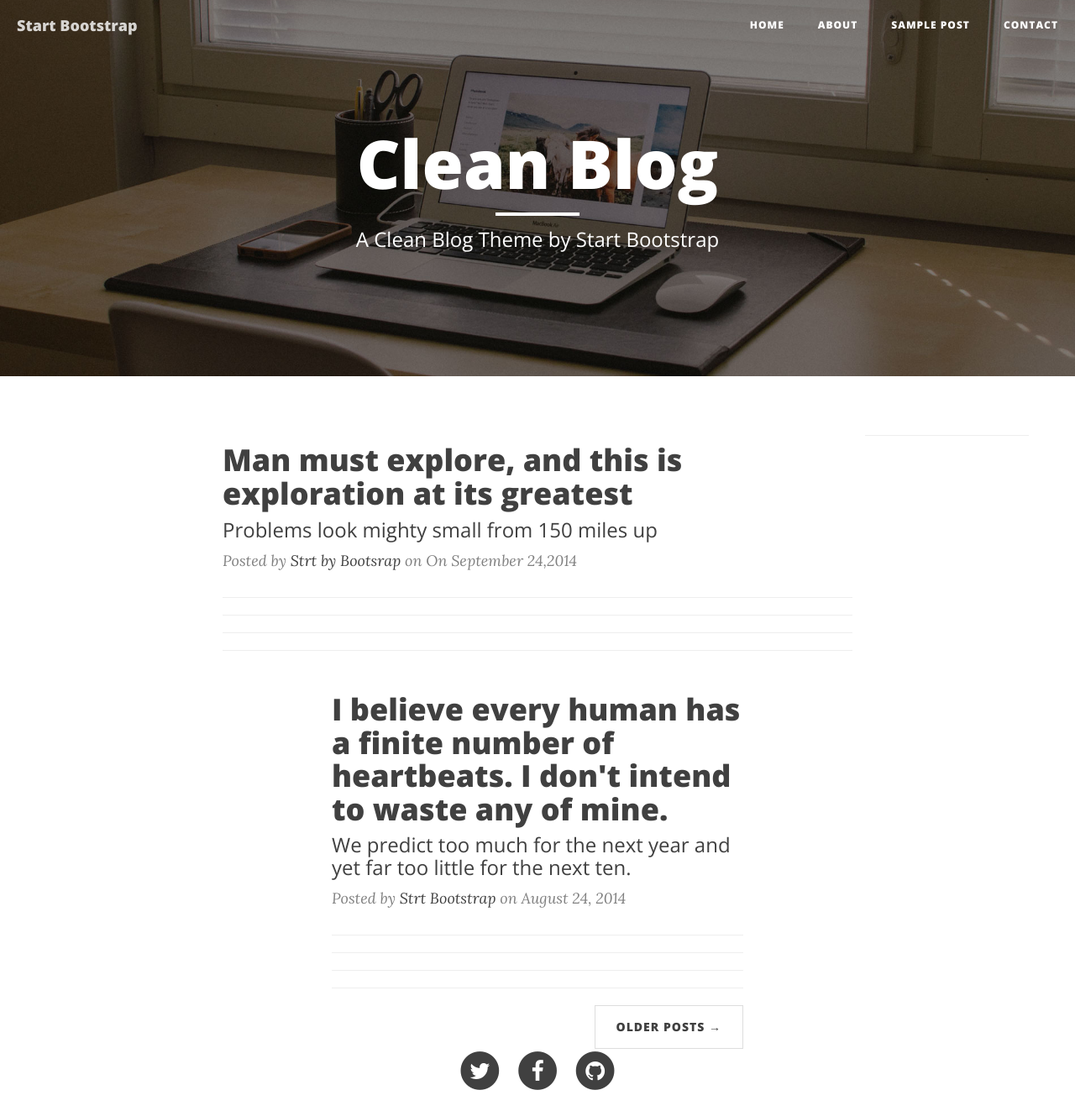
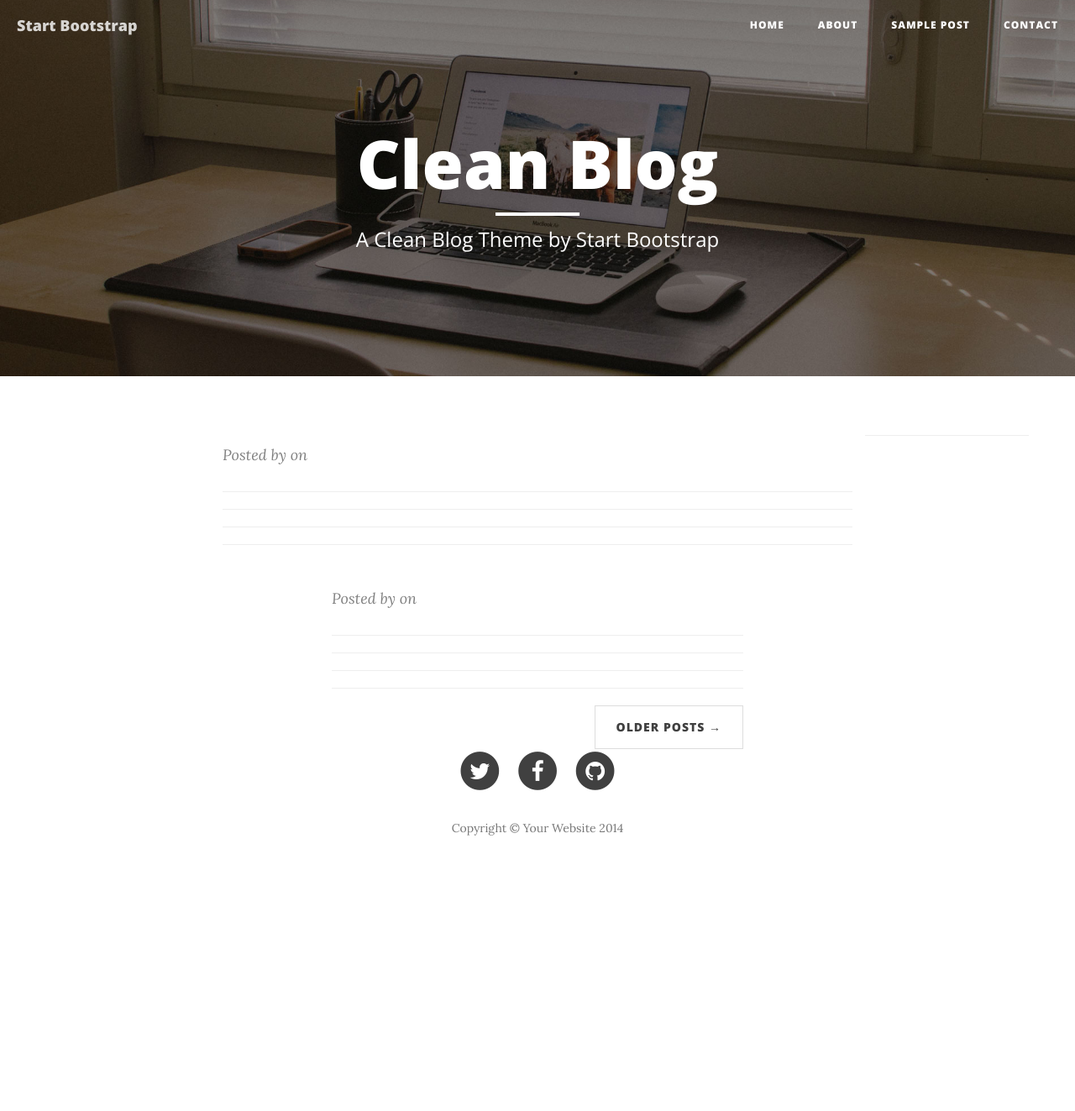
Before and after one commit to raitraak/pseudoprojekt, a PHP site: page / in a window 1280 px wide. Shown: the top 1323 px of the page at 84% size. After the commit the page ends 995 px from the top, so only its background shows below. Run offline with PHP 8.4, Linux system fonts and the light colour scheme; data comes from the database, SQL or seed files in the repository; both versions use the stored data as it was after the commit; some libraries are stand-ins or nearby versions.

Commit message:
31_#andmebaasist andmete võtmine [Delivers #106053172];

```diff
--- a/index.php
+++ b/index.php
@@ -1,24 +1,25 @@
 
 <?php
 
-$posts[] = array(
+$servername = 'localhost';
+$username = 'root';
+$pass = '';
+$dbname = 'blog';
 
-"Man must explore, and this is exploration at its greatest",
-"Problems look mighty small from 150 miles up",
-"Strt by Bootsrap",
-"On September 24,2014"
+$conn = new mysqli($servername, $username, $pass, $dbname);
 
-);
+if ($conn->connect_error) {
+    die("connection failed: " .$conn->connect_error);
+}
 
-$posts[] = array(
+$sql = "SELECT * FROM POSTS JOIN AUTHORS";
+$result = $conn->query($sql);
+if(mysqli_num_rows($result)>0) {
+    while($row=mysqli_fetch_assoc($result)) {
 
-    "I believe every human has a finite number of heartbeats. I don't intend to waste any of mine.",
-    "We predict too much for the next year and yet far too little for the next ten.",
-    "Strt Bootstrap",
-    "August 24, 2014"
-
-
-);
+        $posts[] = $row;
+    }
+}
 
 
 ?>
@@ -113,19 +114,19 @@ $posts[] = array(
 
     <!-- Main Content -->
     <div class="container">
-        <?php foreach ($posts as $items): ?>
+        <?php foreach ($posts as $post): ?>
         <div class="row">
             <div class="col-lg-8 col-lg-offset-2 col-md-10 col-md-offset-1">
                 <div class="post-preview">
                     <a href="post.html">
                         <h2 class="post-title">
-                            <?php echo "$items[0]"; ?>
+                            <?php $post['title'] ?>
                         </h2>
                         <h3 class="post-subtitle">
-                            <?php echo "$items[1]"; ?>
+                            <?php $post['description'] ?>
                         </h3>
                     </a>
-                    <p class="post-meta">Posted by <a href="#"><?php echo "$items[2]"; ?></a> on <?php echo "$items[3]"; ?></p>
+                    <p class="post-meta">Posted by <a href="#"><?php $post['name'] ?></a> on <?php $post['date'] ?></p>
                 </div>
                 <hr>
 
```
Also changed, not shown: doc/database.sql (+21 -5 lines).
